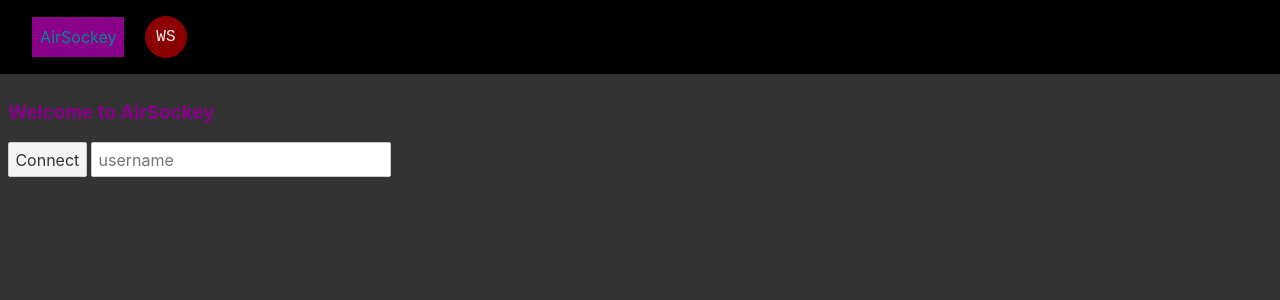
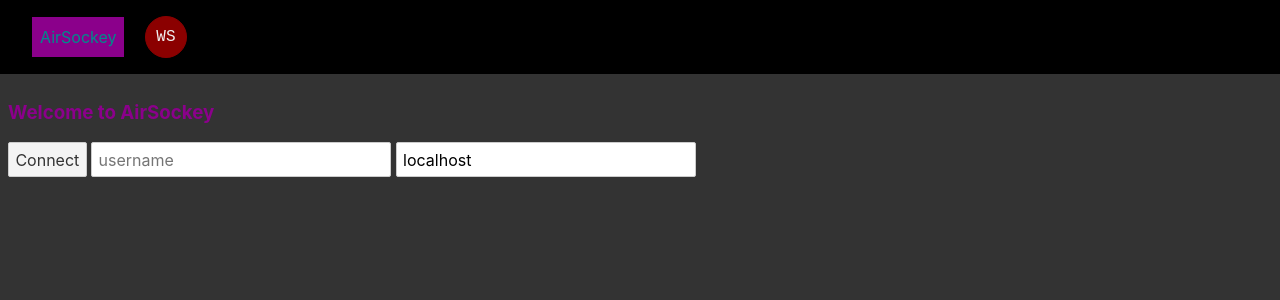
Before and after one commit to atlemagnussen/airhockey-socket, a Svelte app: page / in a window 1280 px wide. Shown: the top 300 px of the page. Built offline with nearby package versions, Linux system fonts and the light colour scheme.

Commit message:
added lan

```diff
--- a/src/views/Connect.svelte
+++ b/src/views/Connect.svelte
@@ -23,7 +23,7 @@
     let keyDown = (e) => {
         if (e.keyCode == 13) connect();
     };
-    if (location.host.startsWith("localhost")) {
+    if (location.host.startsWith("localhost") || location.host.startsWith("192")) {
         wsHost = location.host;
         wsProtocol = "ws";
     } else {
@@ -37,4 +37,4 @@
 </style>
 <button on:click="{connect}">Connect</button>
 <input bind:value={user} class="ws-host" placeholder="username" on:keydown={keyDown}>
-<!-- <input bind:value={wsHost} autocomplete="true" list="dtWsUrls" class="ws-host"> -->
+<input bind:value={wsHost} autocomplete="true" list="dtWsUrls" class="ws-host">
```
